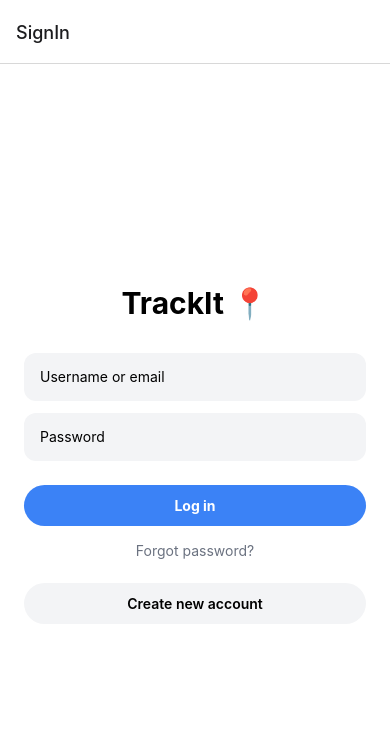
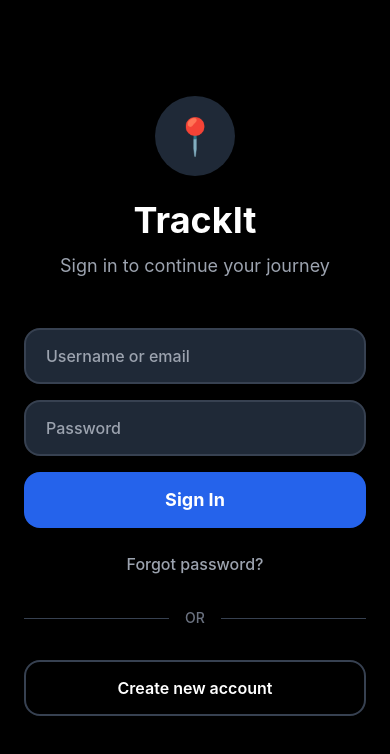
Before and after one commit to khatab1324/trackit, a React Native app in the folder mobileFront/: screen /SignIn in a window 390 px wide. Shown: the top 754 px of the page. Built offline with nearby package versions, Linux system fonts and the light colour scheme.

Commit message:
some updates

```diff
--- a/mobileFront/app/components/MapComponent.tsx
+++ b/mobileFront/app/components/MapComponent.tsx
@@ -75,7 +75,6 @@ export const MapComponent: React.FC<Props> = ({
         <RenderMemoryOnMap onMemorySelect={onMemorySelect} />
       </MapView>
 
-      {/* Map Search Component */}
       <View style={styles.searchContainer}>
         <MapSearchComponent onLocationSelect={handleLocationSelect} />
       </View>
--- a/mobileFront/app/components/MapSearchComponent.tsx
+++ b/mobileFront/app/components/MapSearchComponent.tsx
@@ -23,19 +23,17 @@ export const MapSearchComponent: React.FC<MapSearchComponentProps> = ({
     Keyboard.dismiss();
 
     try {
-      // Use expo-location geocoding to search for the location
       const results = await Location.geocodeAsync(query);
 
       if (results.length > 0) {
         const location = results[0];
 
-        // Get the address details for the found location
         const addressResults = await Location.reverseGeocodeAsync({
           latitude: location.latitude,
           longitude: location.longitude,
         });
 
-        let address = query; // Default to search query
+        let address = query;
         if (addressResults.length > 0) {
           const addressInfo = addressResults[0];
           const addressParts = [
@@ -48,7 +46,7 @@ export const MapSearchComponent: React.FC<MapSearchComponentProps> = ({
         }
 
         onLocationSelect(location.latitude, location.longitude, address);
-        setQuery(""); // Clear search after successful selection
+        setQuery("");
       } else {
         Alert.alert("Location Not Found", "Could not find the location you searched for. Please try a different search term.");
       }
@@ -107,7 +105,7 @@ export const MapSearchComponent: React.FC<MapSearchComponentProps> = ({
       <Pressable
         onPress={handleSearch}
         disabled={isSearching || !query.trim()}
-        className={`ml-3 px-4 py-2 rounded-xl ${
+        className={`ml-3 px-5 py-5 rounded-xl ${
           isSearching || !query.trim()
             ? 'bg-gray-300'
             : 'bg-blue-500'
--- a/mobileFront/app/navigation/Authstack.tsx
+++ b/mobileFront/app/navigation/Authstack.tsx
@@ -15,13 +15,12 @@ const Stack = createStackNavigator<AuthStackParamList>();
 
 export default function AuthStack() {
   return (
-    <Stack.Navigator>
+    <Stack.Navigator screenOptions={{ headerShown: false }}>
       <Stack.Screen name="SignIn" component={SigninScreen} />
       <Stack.Screen name="SignUp" component={SignupScreen} />
       <Stack.Screen
         name="EmailVerification"
         component={EmailVerificationScreen}
-        options={{ headerShown: false }}
       />
     </Stack.Navigator>
   );
--- a/mobileFront/app/screens/ChatScreen.tsx
+++ b/mobileFront/app/screens/ChatScreen.tsx
@@ -9,6 +9,8 @@ import { RootState } from "../store";
 import { Ionicons } from "@expo/vector-icons";
 
 export const ChatScreen = () => {
+  const isDark = useAppSelector((state: RootState) => state.sheardDataThrowApp.darkMode);
+
   const {
     data: friends,
     isLoading,
@@ -22,7 +24,6 @@ export const ChatScreen = () => {
     onPressFriend,
   } = useChatWithFriend();
 
-  const isDark = useAppSelector((state: RootState) => state.sheardDataThrowApp.darkMode);
 
   const [searchQuery, setSearchQuery] = useState("");
   const [isSearchFocused, setIsSearchFocused] = useState(false);
--- a/mobileFront/app/screens/ConversationScreen.tsx
+++ b/mobileFront/app/screens/ConversationScreen.tsx
@@ -259,7 +259,7 @@ export const ConversationScreen = () => {
           keyboardVisible={keyboardVisible}
           onMoreOptions={() => {}}
         />
- <FlatList
+       <FlatList
           ref={flatListRef}
           data={messages}
           renderItem={renderMessage}
--- a/mobileFront/app/screens/SigninScreen.tsx
+++ b/mobileFront/app/screens/SigninScreen.tsx
@@ -123,35 +123,56 @@ const SignInScreen: React.FC<Props> = ({ navigation }) => {
   };
 
   const getInputStyle = (fieldName: string) => {
-    const baseStyle = "h-12 bg-gray-100 rounded-xl px-4 mb-3";
+    const baseClasses = "h-14 rounded-2xl px-5 mb-4 text-base font-medium bg-gray-800 text-white border-2 border-gray-700";
+
     if (fieldErrors[fieldName]) {
-      return `${baseStyle} border-2 border-red-300`;
+      return `${baseClasses} border-red-500`;
     }
-    return baseStyle;
+
+    return baseClasses;
   };
 
   return (
     <KeyboardAvoidingView
-      className="flex-1 justify-center bg-white px-6"
+      className="flex-1 justify-center px-6 bg-black"
       behavior={Platform.OS === "ios" ? "padding" : undefined}
     >
-      <Text className="text-3xl font-bold text-center mb-8">TrackIt 📍</Text>
+      {/* Logo and Title Section */}
+      <View className="items-center mb-12">
+        <View className="w-20 h-20 rounded-full items-center justify-center mb-6 bg-gray-800">
+          <Text className="text-4xl">📍</Text>
+        </View>
 
+        <Text className="text-4xl font-bold mb-3 text-white">
+          TrackIt
+        </Text>
+
+        <Text className="text-lg text-center px-8 text-gray-400">
+          Sign in to continue your journey
+        </Text>
+      </View>
+
+      {/* Form Section */}
+      <View className="mb-8">
         <TextInput
           className={getInputStyle("username")}
           placeholder="Username or email"
+          placeholderTextColor="#9CA3AF"
           value={username}
           onChangeText={handleUsernameChange}
           autoCapitalize="none"
           autoCorrect={false}
         />
         {fieldErrors.username && (
-        <Text className="text-red-500 text-xs mb-2 px-2">{fieldErrors.username}</Text>
+          <Text className="text-red-500 text-sm mb-2 ml-2 font-medium">
+            {fieldErrors.username}
+          </Text>
         )}
 
         <TextInput
           className={getInputStyle("password")}
           placeholder="Password"
+          placeholderTextColor="#9CA3AF"
           secureTextEntry
           value={password}
           onChangeText={handlePasswordChange}
@@ -159,38 +180,67 @@ const SignInScreen: React.FC<Props> = ({ navigation }) => {
           autoCorrect={false}
         />
         {fieldErrors.password && (
-        <Text className="text-red-500 text-xs mb-2 px-2">{fieldErrors.password}</Text>
+          <Text className="text-red-500 text-sm mb-2 ml-2 font-medium">
+            {fieldErrors.password}
+          </Text>
         )}
 
         {/* General Error Message Display */}
         {errorMessage ? (
-        <View className="mb-3 px-2 py-2 bg-red-50 rounded-lg border border-red-200">
-          <Text className="text-red-600 text-sm text-center font-medium">{errorMessage}</Text>
+          <View className="mb-6 px-4 py-3 rounded-xl border bg-red-900/20 border-red-800">
+            <Text className="text-sm text-center font-medium text-red-400">
+              {errorMessage}
+            </Text>
           </View>
         ) : null}
 
+        {/* Sign In Button */}
         <TouchableOpacity
-        className={`rounded-full py-3 items-center mt-3 ${
-          isLoading ? "bg-gray-400" : "bg-blue-500"
+          className={`h-14 rounded-2xl items-center justify-center mb-6 ${
+            isLoading ? "bg-gray-700" : "bg-blue-600"
           }`}
           onPress={handleSignin}
           disabled={isLoading}
+          activeOpacity={0.8}
         >
-        <Text className="text-white font-bold">
-          {isLoading ? "Signing in..." : "Log in"}
+          <Text className={`text-lg font-bold ${
+            isLoading ? "text-gray-400" : "text-white"
+          }`}>
+            {isLoading ? "Signing in..." : "Sign In"}
           </Text>
         </TouchableOpacity>
 
-      <TouchableOpacity onPress={() => {}}>
-        <Text className="text-gray-500 text-center mt-4">Forgot password?</Text>
+        {/* Forgot Password */}
+        <TouchableOpacity
+          onPress={() => {}}
+          className="items-center mb-8"
+          activeOpacity={0.7}
+        >
+          <Text className="text-base font-medium text-gray-400">
+            Forgot password?
+          </Text>
         </TouchableOpacity>
 
+        {/* Divider */}
+        <View className="flex-row items-center mb-8">
+          <View className="flex-1 h-px bg-gray-700" />
+          <Text className="text-sm font-medium mx-4 text-gray-500">
+            OR
+          </Text>
+          <View className="flex-1 h-px bg-gray-700" />
+        </View>
+
+        {/* Create Account Button */}
         <TouchableOpacity
-        className="bg-gray-100 rounded-full py-3 items-center mt-6"
+          className="h-14 rounded-2xl items-center justify-center border-2 border-gray-700 bg-transparent"
           onPress={() => navigation.navigate("SignUp")}
+          activeOpacity={0.8}
         >
-        <Text className="font-semibold text-black">Create new account</Text>
+          <Text className="text-base font-semibold text-white">
+            Create new account
+          </Text>
         </TouchableOpacity>
+      </View>
     </KeyboardAvoidingView>
   );
 };
```
Also changed, not shown: 1 other file (tests, documents, lock files or other folders). Lines whose indentation alone changed are shown as unchanged.
